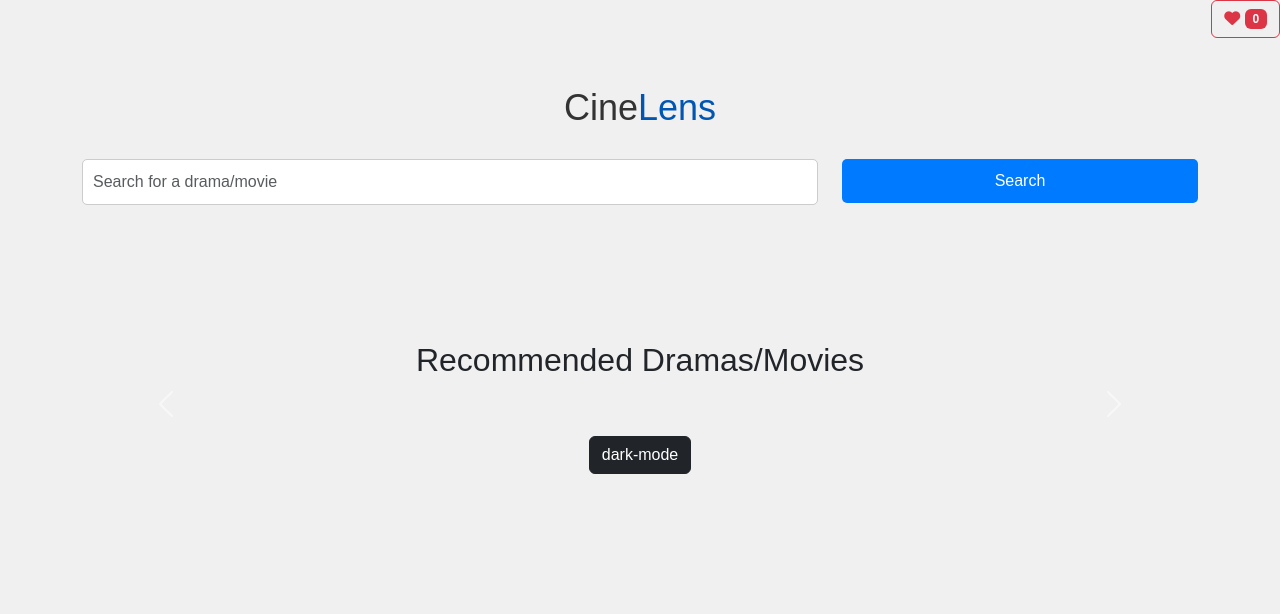
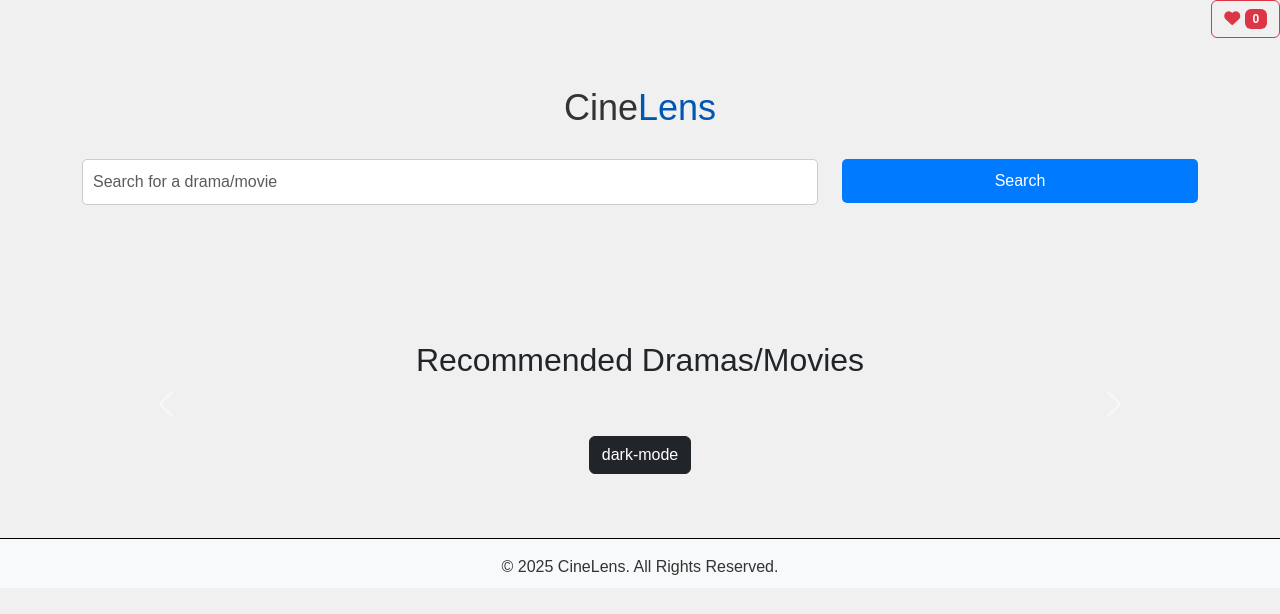
Before and after one commit to Imzzz01/cine-lens12, a website: page index.html in a window 1280 px wide. Drawn offline with nearby package versions, Linux system fonts and the light colour scheme; some packages are replaced by stand-ins of ours; no server answers; a script that the page names is missing.

Commit message:
Footer added at the bottom

```diff
--- a/assets/style.css
+++ b/assets/style.css
@@ -156,6 +156,13 @@ body.dark-mode#movie-search {
     width: 100px;/*Makes sure the image takes full width of the container*/
 }
 
+footer {
+    color: #333; /*Dark text color*/
+    border-top: 1px solid #000000; /*Adds a border at the top*/
+    height: 50px; /*Fixed height for the footer*/
+
+}
+
 @media screen and (max-width: 768px){
     .movie-card{
         max-width: 100%; /*Allow the card to take full width*/
--- a/index.html
+++ b/index.html
@@ -73,6 +73,12 @@
 <button id="back-to-recommendations-btn" class="btn btn-outline-secondary m-3" style="display: none;" aria-label="Back to recommendations">Back to Recommendations</button>
 </div>
 </div>
+<footer class="text-center py-3 bg-light mt-5">
+<div class="container">
+    <p class="mb-0">&copy; 2025 CineLens. All Rights Reserved.</p>
+
+</div>
+</footer>
 <!-- External code - SweetAlert2 for popup notification -->
    <script src="https://cdnjs.cloudflare.com/ajax/libs/sweetalert2/11.15.10/sweetalert2.min.js" integrity="sha512-M60HsJC4M4A8pgBOj7oC/lvJXuOc9CraWXdD4PF+KNmKl8/Mnz6AH9FANgi4SJM6D9rqPvgQt4KRFR1rPN+EUw==" crossorigin="anonymous"></script>
   <!-- External code - Bootstrap js link -->
```
